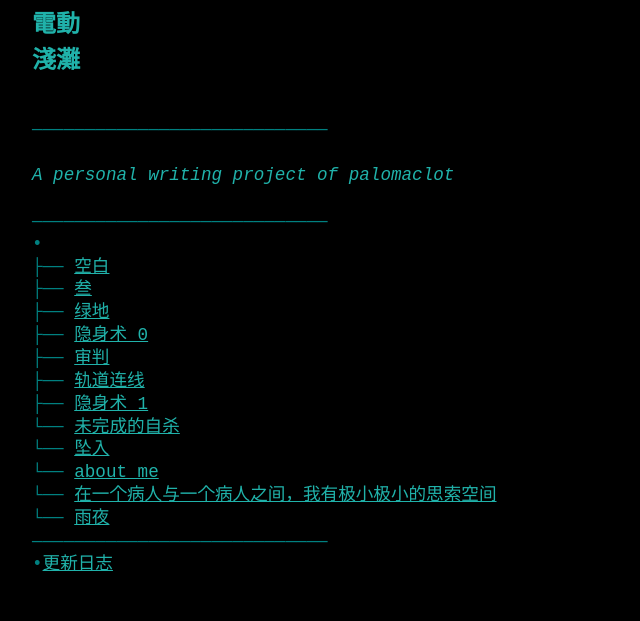
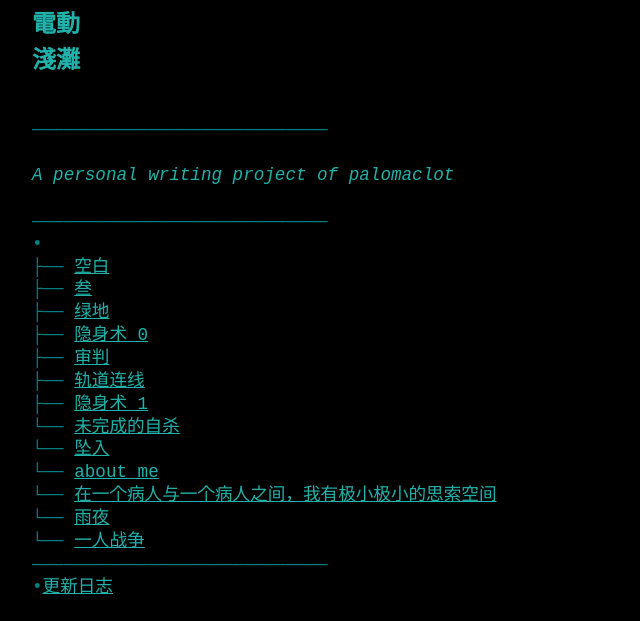
Before and after one commit to palomaclot/palomaclot.github.io, a plain HTML site: page index.html in a window 1280 px wide. Shown: the part 179-800 px from the top of the page, without its empty margins (0-640 px from the left). Drawn offline with Linux system fonts and the light colour scheme.

Commit message:
Update index.html

```diff
--- a/index.html
+++ b/index.html
@@ -36,6 +36,7 @@
 	└──	 <a href="sick.html">在一个病人与一个病人之间，我有极小极小的思索空间
 </a><br>
 	└──	 <a href="rain.html">雨夜</a><br>
+	└──	 <a href="17.html">一人战争</a><br>
 				————————————————————————————<br>
   •<a href="devlog.html">更新日志</a><br><br><br><br><br>
 <font color='LightSeaGreen'><a href="https://creativecommons.org/licenses/by-nc-sa/4.0/deed.zh">CC BY-NC-SA 4.0</a><br>
```
